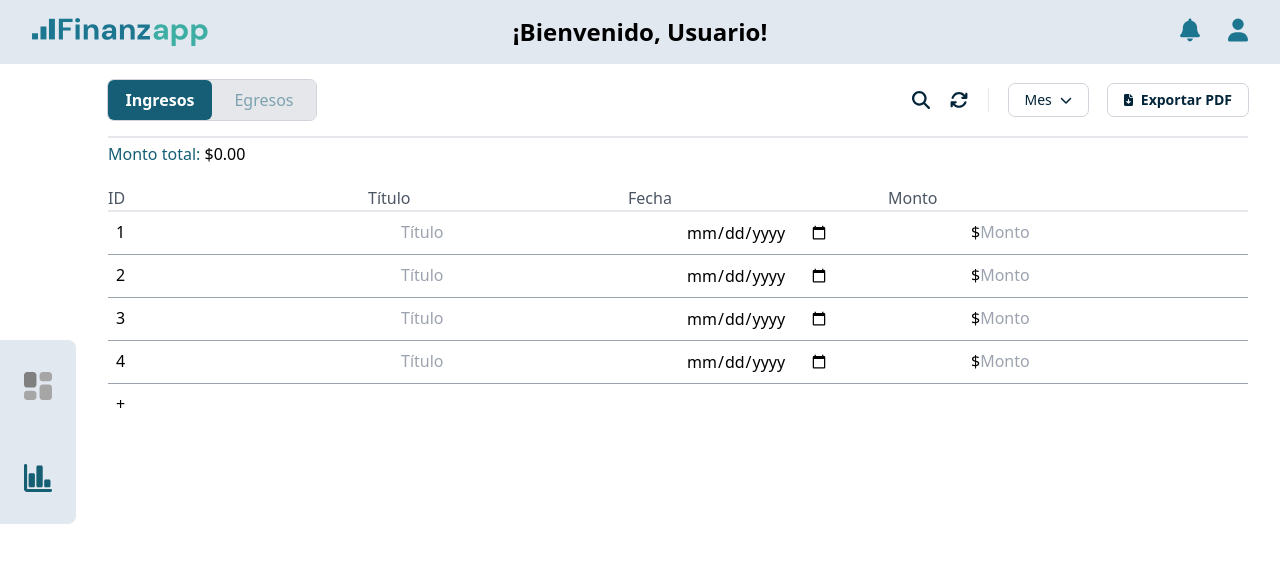
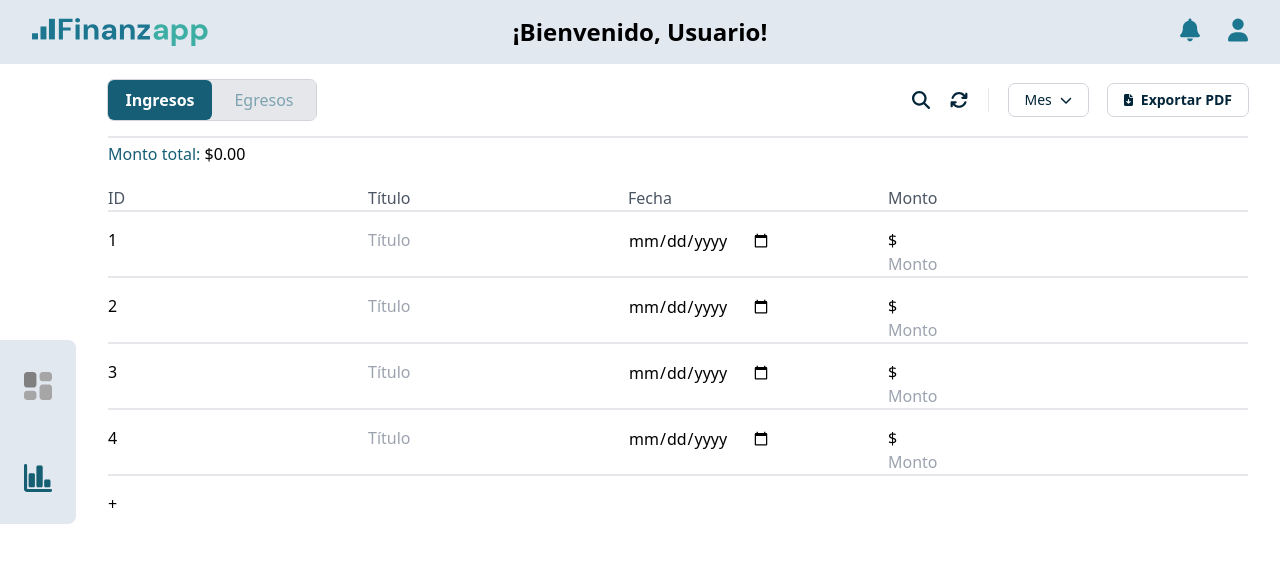
Before and after one commit to No-Country-simulation/c21-01-ft-node-react, a React (Vite) app in the folder front/: page /dashboard in a window 1280 px wide. Both pictures are taken after a click on the item 38 px from the left and 478 px from the top of the page. Shown: the top 562 px of the page. Built offline with nearby package versions, Linux system fonts and the light colour scheme.

Commit message:
fix: validation of updatedEntries in handleChangre function added

```diff
--- a/front/src/modules/dashboard/components/FieldGroup.jsx
+++ b/front/src/modules/dashboard/components/FieldGroup.jsx
@@ -4,6 +4,12 @@ import { entryValidationSchema } from "../schemas/validationSchemas";
 export const FieldGroup = ({ data, setData }) => {
   const handleChange = async (index, field, value) => {
     const updatedEntries = [...data];
+
+    if (!updatedEntries[index]) {
+      console.error("Entrada no válida en el índice:", index);
+      return;
+    }
+
     updatedEntries[index][field] = value;
 
     try {
@@ -31,11 +37,10 @@ export const FieldGroup = ({ data, setData }) => {
   return (
     <div>
       {data.map((entry, index) => (
-        <div key={entry.id} className="flex flex-row justify-between w-full">
-          <div className="w-full justify-start border-b border-gray-400 p-2">
-            {entry.id}
-          </div>
-          <div className="w-full justify-start border-b border-gray-400 p-2">
+        <>
+          <div key={entry.id} className="flex flex-row gap-5 w-full pt-4">
+            <div className="w-60 justify-start">{entry.id}</div>
+            <div className="w-60 justify-start">
               <input
                 type="text"
                 placeholder="Título"
@@ -46,7 +51,7 @@ export const FieldGroup = ({ data, setData }) => {
                 <p style={{ color: "red" }}>{entry.errors.title}</p>
               )}
             </div>
-          <div className="w-full justify-start border-b border-gray-400 p-2">
+            <div className="w-60 justify-start">
               <input
                 type="date"
                 value={entry.date}
@@ -56,8 +61,8 @@ export const FieldGroup = ({ data, setData }) => {
                 <p style={{ color: "red" }}>{entry.errors.date}</p>
               )}
             </div>
-          <div className="w-full justify-start border-b border-gray-400 p-2">
-            <span>$</span>
+            <div className="w-60 justify-start">
+              <span>$ </span>
               <input
                 type="text"
                 placeholder="Monto"
@@ -69,9 +74,11 @@ export const FieldGroup = ({ data, setData }) => {
               )}
             </div>
           </div>
+          <hr className="border-b border-gray-200"/>
+        </>
       ))}
       {data.length < 8 && (
-        <button className="p-2" type="button" onClick={handleAddField}>
+        <button className="pt-4" type="button" onClick={handleAddField}>
           +
         </button>
       )}
```
Lines whose indentation alone changed are shown as unchanged.
